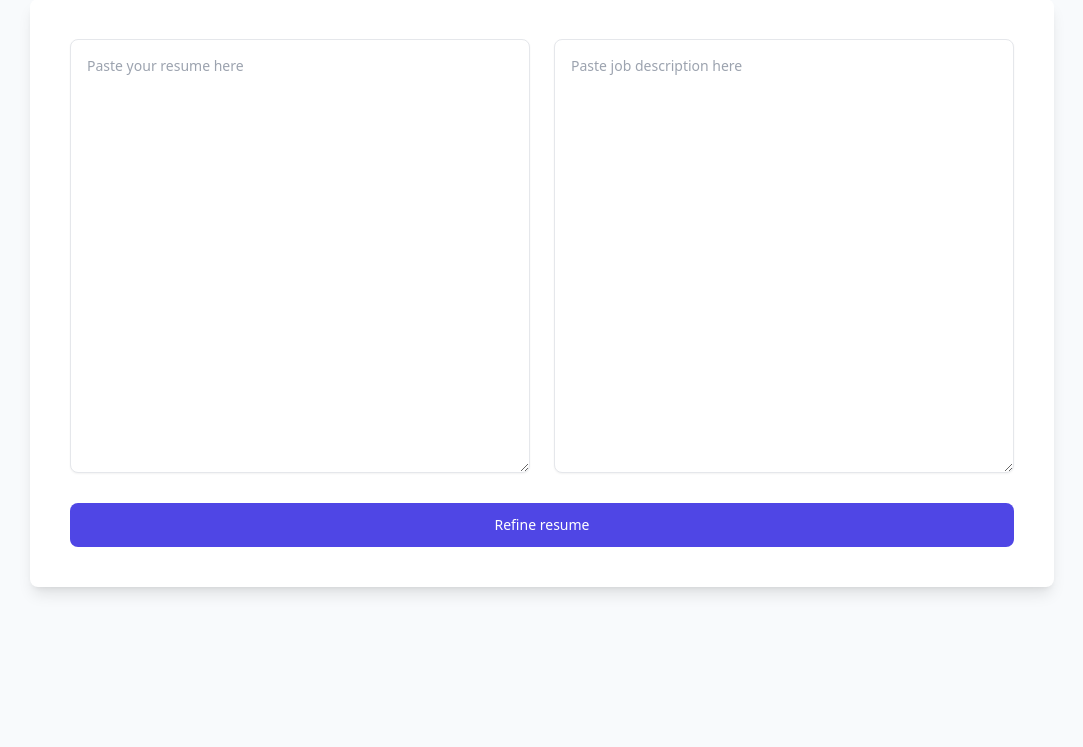
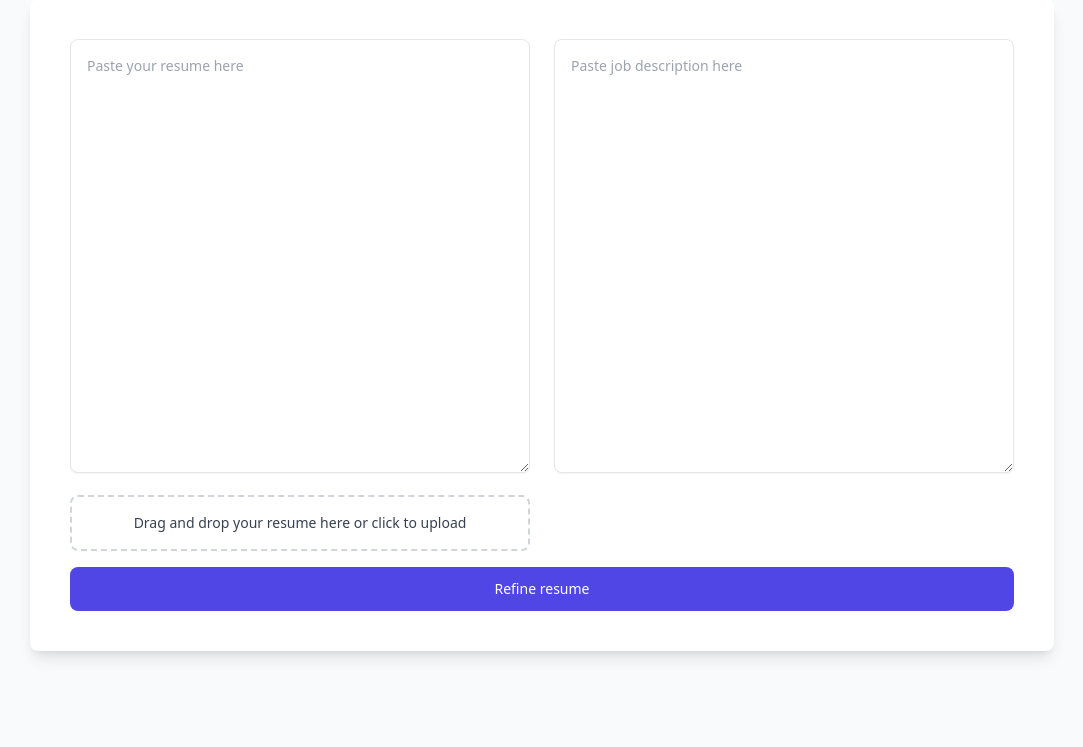
Before and after one commit to chile20/resume-job-matcher, a Flask app: page / in a window 1280 px wide. Shown: the part 221-968 px from the top of the page, without its empty margins (98-1181 px from the left). Before the commit the page ends 815 px from the top, so only its background shows below. Run offline with Flask 2, Linux system fonts and the light colour scheme; some libraries are stand-ins or nearby versions.

Commit message:
Added file submission for resume

```diff
--- a/app/models.py
+++ b/app/models.py
@@ -35,7 +35,7 @@ def refine_resume(resume, job_description):
                      "content": f"You are a detail-oriented assistant tasked with providing specific improvements to enhance a resume. "
                                 f"Review the provided resume and, focusing on the key qualifications and important skill sets listed from "
                                 f"the job description: {keywords}, suggest targeted changes that address these aspects. "
-                                f"Present your suggestions as a numbered list. Ensure each suggestion aims to align "
+                                f"Present your suggestions as a numbered list of 6 items at most. Ensure each suggestion aims to align "
                                 f"the resume more closely with these particular job requirements and enhances the portrayal of relevant "
                                 f"skills. Here’s the resume: {resume}."}
                 ]
@@ -49,13 +49,15 @@ def refine_resume(resume, job_description):
     else:
         return "No keywords extracted. Check the job description."
 
+
 def extract_keywords(job_description):
     try:
         response = client.chat.completions.create(
             model="gpt-3.5-turbo",
             messages=[
                 {"role": "system", "content": "You are an applicant tracking system."},
-                {"role": "user", "content": f"Using the job description I provide, extract the most important keywords and terms. For each keyword or term, provide your logic for why you chose them. The job description is: {job_description}"}
+                {"role": "user",
+                 "content": f"Using the job description I provide, extract the most important keywords and terms. For each keyword or term, provide your logic for why you chose them. The job description is: {job_description}"}
             ]
         )
         print("\nResult of keywords is: \n")
--- a/app/routes.py
+++ b/app/routes.py
@@ -1,5 +1,8 @@
-from flask import Blueprint, render_template, request
+from flask import Blueprint, render_template, request, jsonify
 from .models import refine_resume
+import os
+import docx2txt
+from pdfplumber import open as open_pdf
 
 main = Blueprint('main', __name__)
 
@@ -9,7 +12,40 @@ def home():
 
 @main.route('/refine', methods=['POST'])
 def refine():
-    resume_text = request.form['resume_text']
+    file = request.files.get('resume_file')
+    if file and file.filename != '':
+        filename = file.filename
+        if filename.endswith('.txt'):
+            resume_text = file.read().decode('utf-8')
+        elif filename.endswith('.docx'):
+            resume_text = docx2txt.process(file)
+        elif filename.endswith('.pdf'):
+            from pdfplumber import open as open_pdf
+            with open_pdf(file) as pdf:
+                resume_text = '\n'.join(page.extract_text() for page in pdf.pages if page.extract_text())
+        else:
+            return "Unsupported file type", 400
+    else:
+        resume_text = request.form['resume_text']
     job_description_text = request.form['job_description_text']
+    print(resume_text)
+    print(job_description_text)
     refined_text = refine_resume(resume_text, job_description_text)
-    return render_template('result.html', original=resume_text, refined=refined_text)
+    return jsonify(original=resume_text, refined=refined_text)
+    # return render_template('result.html', original=resume_text, refined=refined_text)
+
+def extract_text_from_file(file, fallback_text):
+    if file and file.filename != '':
+        filename = file.filename.lower()  # Use lower case to handle file extensions reliably
+        if filename.endswith('.txt'):
+            text = file.read().decode('utf-8')
+        elif filename.endswith('.docx'):
+            text = docx2txt.process(file)
+        elif filename.endswith('.pdf'):
+            with open_pdf(file) as pdf:
+                text = '\n'.join(page.extract_text() for page in pdf.pages if page.extract_text())
+        else:
+            raise ValueError("Unsupported file type")
+        return text
+    else:
+        return fallback_text
--- a/app/templates/home.html
+++ b/app/templates/home.html
@@ -16,8 +16,8 @@
             Tailor your resume to the job you're applying for by highlighting skills and experiences that are most
             relevant to the position.
         </p>
-        <form action="/refine" method="post"
-              class="bg-white mb-0 mt-6 space-y-6 rounded-lg p-6 shadow-lg sm:p-8 lg:p-10">
+        <div id="container" class="bg-white mb-0 mt-6 space-y-6 rounded-lg p-6 shadow-lg sm:p-8 lg:p-10">
+        <form id="form" action="/refine" method="post" enctype="multipart/form-data" style="display:block;">
             <!-- Increased padding and spacing -->
             <div class="grid grid-cols-1 md:grid-cols-2 gap-6"> <!-- Increased grid gap -->
                 <!-- Resume Textarea -->
@@ -26,6 +26,15 @@
                     <textarea id="resume" name="resume_text" rows="20"
                               class="w-full rounded-lg border-gray-200 border p-4 text-sm shadow-sm"
                               placeholder="Paste your resume here"></textarea>
+                    <!-- Drag and Drop File Upload for Resume -->
+                    <div id="drop_area"
+                         class="flex flex-col items-center justify-center p-4 border-2 border-gray-300 border-dashed rounded-lg my-4 hover:border-gray-400"
+                         ondragover="event.preventDefault()"
+                         ondrop="handleDrop(event)">
+                        <p class="text-sm font-medium text-gray-700">Drag and drop your resume here or click to upload</p>
+                        <input id="resume_file" name="resume_file" type="file" class="hidden"
+                               onchange="fileInputChanged(event)"/>
+                    </div>
                 </div>
                 <!-- Job Description Textarea -->
                 <div>
@@ -41,7 +50,87 @@
                 Refine resume
             </button>
         </form>
+        <div id="result_container" style="display:none;">
+            <p>To better match the qualifications outlined in the job description, consider the following improvements
+                to your resume:</p>
+            <ul id="suggestions">
+            </ul>
+            <a href="/"
+               class="text-center block w-full rounded-lg bg-indigo-600 px-5 py-3 text-sm font-medium text-white">
+                Refine Another Resume
+            </a>
+        </div>
+        </div>
     </div>
 </div>
+<script>
+    const form = document.querySelector('form');
+    const dropArea = document.getElementById('drop_area');
+    const fileInput = document.getElementById('resume_file');
+    const resumeTextArea = document.getElementById('resume');
+    const jobDescriptionTextArea = document.getElementById('job_description');
+
+    dropArea.addEventListener('click', () => fileInput.click());
+
+    form.addEventListener('submit', function (event) {
+        event.preventDefault();
+        sendForm();
+    });
+
+    function handleDrop(event) {
+        event.preventDefault();
+        if (event.dataTransfer.files.length) {
+            fileInput.files = event.dataTransfer.files;
+            updateLabel();
+        }
+    }
+
+    function fileInputChanged() {
+        if (fileInput.files.length) {
+            updateLabel();
+        }
+    }
+
+    function updateLabel() {
+        dropArea.innerHTML = `<p class="text-sm font-medium text-gray-700">File: ${fileInput.files[0].name}</p>`;
+    }
+
+    function sendForm() {
+        const formData = new FormData();
+        formData.append('resume_text', resumeTextArea.value);
+        formData.append('job_description_text', jobDescriptionTextArea.value);
+        if (fileInput.files.length > 0) {
+            formData.append('resume_file', fileInput.files[0]);
+        }
+
+        fetch('/refine', {
+            method: 'POST',
+            body: formData,
+        })
+            .then(response => response.json())
+            .then(data => {
+                console.log('Success:', data);
+                updateSuggestions(data.refined);
+            })
+            .catch((error) => {
+                console.error('Error:', error);
+            });
+    }
+
+    function updateSuggestions(refined) {
+        const suggestionsList = document.getElementById('suggestions');
+        suggestionsList.innerHTML = ''; // Clear previous suggestions
+        refined.forEach(point => {
+            const listItem = document.createElement('li');
+            listItem.innerHTML = point;
+            listItem.className = 'pb-2';
+            suggestionsList.appendChild(listItem);
+        });
+
+        // Show the result container if it's initially hidden
+        document.getElementById('result_container').style.display = 'block';
+        document.getElementById('form').style.display = 'none';
+    }
+</script>
 </body>
 </html>
--- a/requirements.txt
+++ b/requirements.txt
@@ -6,3 +6,5 @@ transformers==4.40.1
 torch~=2.2.2
 openai~=1.24.0
 python-dotenv~=1.0.1
+pdfplumber~=0.11.0
+docx~=0.2.4
```
